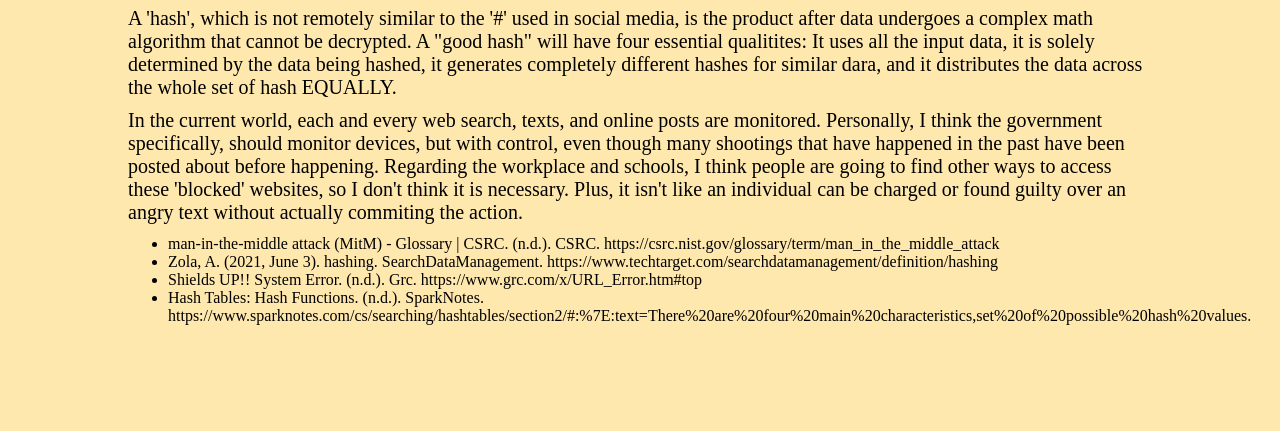
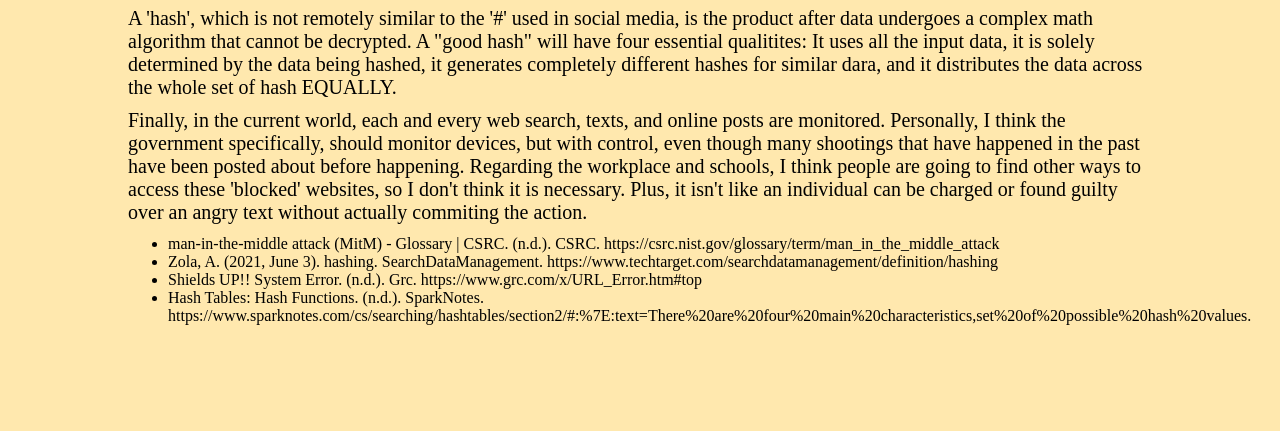
Before and after one commit to janadaouk/Digital-Portfolio, a plain HTML site: page fingerPrints.html in a window 1280 px wide. Shown: the part 1006-1437 px from the top of the page. Drawn offline with Linux system fonts and the light colour scheme.

Commit message:
third commit

```diff
--- a/fingerPrints.html
+++ b/fingerPrints.html
@@ -47,7 +47,7 @@
 <p>
 	A 'hash', which is not remotely similar to the '#' used in social media, is the product after data undergoes a complex math algorithm that cannot be decrypted. A "good hash" will have four essential qualitites: It uses all the input data, it is solely determined by the data being hashed, it generates completely different hashes for similar dara, and it distributes the data across the whole set of hash EQUALLY.
 </p>
-<p>	In the current world, each and every web search, texts, and online posts are monitored. Personally, I think the government specifically, should monitor devices, but with control, even though many shootings that have happened in the past have been posted about before happening. Regarding the workplace and schools, I think people are going to find other ways to access these 'blocked' websites, so I don't think it is necessary. Plus, it isn't like an individual can be charged or found guilty over an angry text without actually commiting the action.
+<p>	Finally, in the current world, each and every web search, texts, and online posts are monitored. Personally, I think the government specifically, should monitor devices, but with control, even though many shootings that have happened in the past have been posted about before happening. Regarding the workplace and schools, I think people are going to find other ways to access these 'blocked' websites, so I don't think it is necessary. Plus, it isn't like an individual can be charged or found guilty over an angry text without actually commiting the action.
 <p>
 
   <ul>
```
